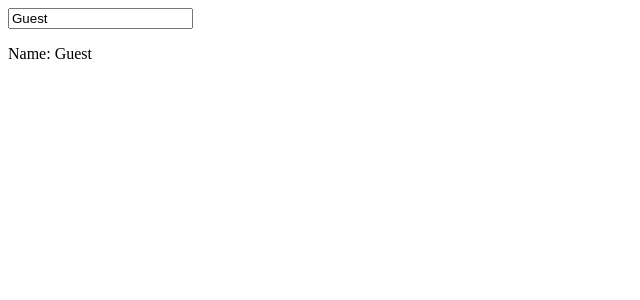
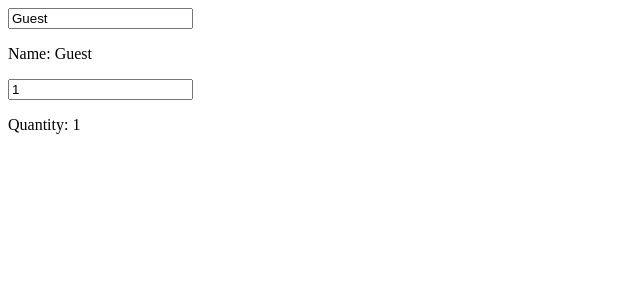
Before and after one commit to NajeebSultan/my-react-app, a React (Vite) app in the folder my-react-app/: page / in a window 1280 px wide. Shown: the top 300 px of the page, without its empty margins (0-640 px from the left). Built offline with nearby package versions, Linux system fonts and the light colour scheme.

Commit message:
Make a quantity input

```diff
--- a/my-react-app/src/MyComponent1.jsx
+++ b/my-react-app/src/MyComponent1.jsx
@@ -2,15 +2,22 @@ import React , {useState} from 'react';
 
 function MyComponent1(){
   const [name , setName] = useState("Guest");
+  const [quantity , setQuantity] = useState(1);
 
   function handleNameChange(event){
     setName(event.target.value);
+  }
+  function handleQuantityChange(event){
+    setQuantity(event.target.value);
   }
 
   return (
     <div>
       <input value={name} onChange={handleNameChange} />
       <p>Name: {name} </p>
+
+      <input value={quantity} onChange={handleQuantityChange} type='number' />
+      <p>Quantity: {quantity}</p>
     </div>
   );
 }
```
